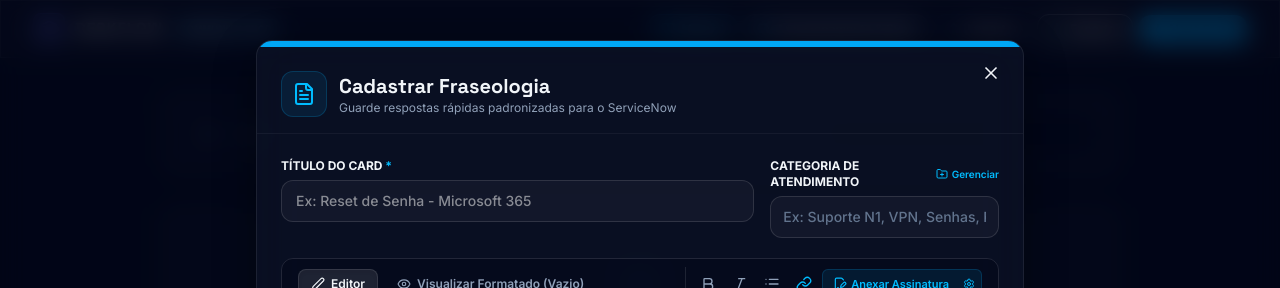
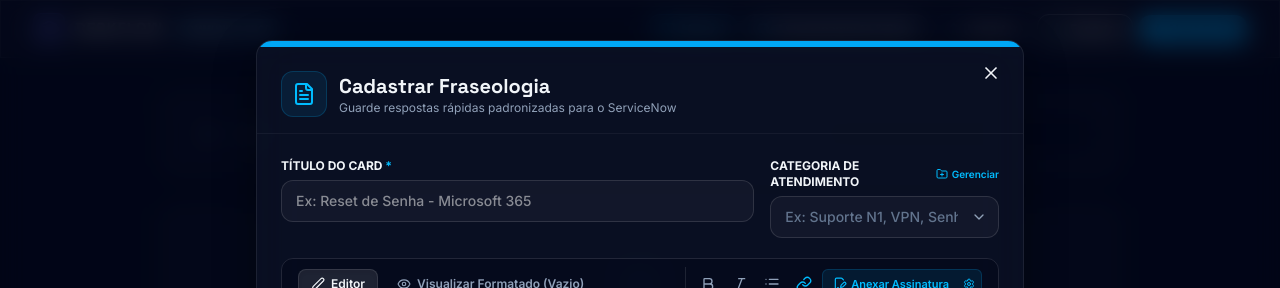
Before and after one commit to riionansr/deskflow, a React (Vite) app: page / in a window 1280 px wide. Both pictures are taken after a click on the button "Nova Frase". Shown: the top 288 px of the page. Built offline with nearby package versions, Linux system fonts and the light colour scheme.

Commit message:
feat(ui): add category selection dropdown to editor
Implemented a searchable category dropdown in PhraseEditorModal to improve category management. Added click-outside handling to ensure a smooth user experience.

```diff
--- a/src/App.tsx
+++ b/src/App.tsx
@@ -542,6 +542,7 @@ export default function App() {
         totalPhrasesCount={phrases.length}
         categories={categories}
         onOpenSettings={(tab) => {
+          if (tab) setSettingsTab(tab);
           setIsBYODSettingsOpen(true);
         }}
       />
--- a/src/components/PhraseEditorModal.tsx
+++ b/src/components/PhraseEditorModal.tsx
@@ -1,5 +1,5 @@
 import React, { useState, useEffect, useRef } from 'react';
-import { X, Save, Eye, Edit2, Bold, Italic, Link, List, FileSignature, Trash2, RotateCcw, Plus, AlertCircle, FileText, Settings, FolderPlus } from 'lucide-react';
+import { X, Save, Eye, Edit2, Bold, Italic, Link, List, FileSignature, Trash2, RotateCcw, Plus, AlertCircle, FileText, Settings, FolderPlus, ChevronDown, Check } from 'lucide-react';
 import { Phrase } from '../types';
 import { loadCustomSignature, loadCategories } from '../lib/storage';
 import MarkdownRenderer from './MarkdownRenderer';
@@ -39,9 +39,29 @@ export default function PhraseEditorModal({
   const [activeTab, setActiveTab] = useState<'edit' | 'preview'>('edit');
   const [error, setError] = useState('');
 
+  // Category Combobox Dropdown state
+  const [isCategoryDropdownOpen, setIsCategoryDropdownOpen] = useState(false);
+  const [categoryFilter, setCategoryFilter] = useState('');
+  const categoryDropdownRef = useRef<HTMLDivElement>(null);
+
   const textareaRef = useRef<HTMLTextAreaElement>(null);
 
   const availableCategories = categories.filter(cat => cat !== 'Todos');
+
+  // Handle click outside to close category dropdown
+  useEffect(() => {
+    function handleClickOutside(event: MouseEvent) {
+      if (categoryDropdownRef.current && !categoryDropdownRef.current.contains(event.target as Node)) {
+        setIsCategoryDropdownOpen(false);
+      }
+    }
+    if (isCategoryDropdownOpen) {
+      document.addEventListener('mousedown', handleClickOutside);
+    }
+    return () => {
+      document.removeEventListener('mousedown', handleClickOutside);
+    };
+  }, [isCategoryDropdownOpen]);
 
   useEffect(() => {
     if (phrase) {
@@ -62,6 +82,8 @@ export default function PhraseEditorModal({
     setError('');
     setActiveTab('edit');
     setShowConfirmDelete(false);
+    setIsCategoryDropdownOpen(false);
+    setCategoryFilter('');
   }, [phrase, isOpen, totalPhrasesCount, categories]);
 
   if (!isOpen) return null;
@@ -220,7 +242,7 @@ export default function PhraseEditorModal({
                 />
               </div>
 
-              <div>
+              <div className="relative" ref={categoryDropdownRef}>
                 <div className="flex justify-between items-center mb-1.5 font-sans">
                   <label className="block text-xs font-bold text-slate-350 uppercase tracking-wilder">
                     Categoria de Atendimento
@@ -237,19 +259,134 @@ export default function PhraseEditorModal({
                     </button>
                   )}
                 </div>
-                <input
-                  type="text"
-                  list="category-suggestions"
-                  value={category}
-                  onChange={(e) => setCategory(e.target.value)}
-                  placeholder={availableCategories.length > 0 ? "Selecione ou digite uma categoria..." : "Ex: Suporte N1, VPN, Senhas, Redes..."}
-                  className="w-full px-3 py-2.5 rounded-xl glass-input text-white text-sm font-sans focus:outline-hidden font-medium bg-slate-900 placeholder:text-slate-500"
-                />
-                <datalist id="category-suggestions">
-                  {availableCategories.map(cat => (
-                    <option key={cat} value={cat} />
-                  ))}
-                </datalist>
+
+                <div className="relative flex items-center">
+                  <input
+                    type="text"
+                    id="phrase-category-input"
+                    value={category}
+                    onChange={(e) => {
+                      const val = e.target.value;
+                      setCategory(val);
+                      setCategoryFilter(val);
+                      setIsCategoryDropdownOpen(true);
+                    }}
+                    onClick={() => {
+                      if (!isCategoryDropdownOpen) {
+                        setCategoryFilter('');
+                        setIsCategoryDropdownOpen(true);
+                      }
+                    }}
+                    onKeyDown={(e) => {
+                      if (e.key === 'Escape') {
+                        setIsCategoryDropdownOpen(false);
+                      }
+                    }}
+                    placeholder={availableCategories.length > 0 ? "Selecione ou digite uma categoria..." : "Ex: Suporte N1, VPN, Senhas, Redes..."}
+                    className="w-full pl-3.5 pr-10 py-2.5 rounded-xl glass-input text-white text-sm font-sans focus:outline-hidden font-medium bg-slate-900 placeholder:text-slate-500 border border-white/10 focus:border-sky-500/50"
+                  />
+                  <button
+                    type="button"
+                    id="phrase-category-dropdown-btn"
+                    onClick={(e) => {
+                      e.stopPropagation();
+                      setIsCategoryDropdownOpen(prev => {
+                        const next = !prev;
+                        if (next) {
+                          setCategoryFilter('');
+                        }
+                        return next;
+                      });
+                    }}
+                    className="absolute right-1 top-1/2 -translate-y-1/2 p-2 rounded-lg text-slate-400 hover:text-white hover:bg-white/10 transition cursor-pointer flex items-center justify-center"
+                    title="Ver todas as categorias"
+                    aria-label="Ver todas as categorias"
+                  >
+                    <ChevronDown className={`w-4 h-4 transition-transform duration-200 ${isCategoryDropdownOpen ? 'rotate-180 text-sky-400' : ''}`} />
+                  </button>
+                </div>
+
+                {/* Dropdown Menu showing all categories */}
+                {isCategoryDropdownOpen && (
+                  <div className="absolute left-0 right-0 top-full mt-1.5 z-50 bg-slate-900/98 backdrop-blur-xl border border-white/15 rounded-xl shadow-2xl overflow-hidden animate-in fade-in slide-in-from-top-2 duration-150">
+                    <div className="p-2 border-b border-white/5 flex items-center justify-between text-[11px] font-semibold text-slate-400 px-3 bg-slate-950/60">
+                      <span>Todas as Categorias ({availableCategories.length})</span>
+                      {categoryFilter.trim() && (
+                        <button
+                          type="button"
+                          onClick={() => setCategoryFilter('')}
+                          className="text-[10px] text-sky-400 hover:underline cursor-pointer"
+                        >
+                          Limpar filtro
+                        </button>
+                      )}
+                    </div>
+
+                    <div className="max-h-56 overflow-y-auto p-1 space-y-0.5 custom-scrollbar">
+                      {availableCategories.length === 0 ? (
+                        <div className="py-3 px-3 text-center text-xs text-slate-400 space-y-1">
+                          <p>Nenhuma categoria pré-cadastrada.</p>
+                          <p className="text-[11px] text-slate-500">Digite o nome acima para criar uma nova categoria para este card.</p>
+                        </div>
+                      ) : (
+                        (() => {
+                          const filter = categoryFilter.trim().toLowerCase();
+                          const matches = filter
+                            ? availableCategories.filter(c => c.toLowerCase().includes(filter))
+                            : availableCategories;
+
+                          if (matches.length === 0) {
+                            return (
+                              <div className="py-3 px-3 text-center text-xs text-slate-400 space-y-2">
+                                <p>Nenhuma categoria encontrada com "{categoryFilter}".</p>
+                                <button
+                                  type="button"
+                                  onClick={() => setCategoryFilter('')}
+                                  className="text-[11px] text-sky-400 hover:underline font-semibold cursor-pointer"
+                                >
+                                  Ver todas as {availableCategories.length} categorias
+                                </button>
+                              </div>
+                            );
+                          }
+
+                          return matches.map((cat) => {
+                            const isSelected = category.trim().toLowerCase() === cat.trim().toLowerCase();
+                            return (
+                              <button
+                                key={cat}
+                                type="button"
+                                onClick={() => {
+                                  setCategory(cat);
+                                  setCategoryFilter('');
+                                  setIsCategoryDropdownOpen(false);
+                                }}
+                                className={`w-full text-left px-3 py-2 rounded-lg text-xs flex items-center justify-between transition cursor-pointer ${
+                                  isSelected
+                                    ? 'bg-sky-500/20 text-sky-300 font-semibold border border-sky-500/30'
+                                    : 'text-slate-300 hover:bg-white/10 hover:text-white'
+                                }`}
+                              >
+                                <span className="truncate">{cat}</span>
+                                {isSelected && <Check className="w-3.5 h-3.5 text-sky-400 shrink-0 ml-2" />}
+                              </button>
+                            );
+                          });
+                        })()
+                      )}
+                    </div>
+
+                    {/* Quick indicator when user has typed a custom category name */}
+                    {category.trim() && !availableCategories.some(c => c.trim().toLowerCase() === category.trim().toLowerCase()) && (
+                      <div className="p-2 border-t border-white/10 bg-slate-950/60 flex items-center justify-between text-[11px]">
+                        <span className="text-amber-300 truncate">
+                          Categoria personalizada: <strong>"{category.trim()}"</strong>
+                        </span>
+                        <span className="text-[10px] text-slate-500 shrink-0 ml-2">Salva no card</span>
+                      </div>
+                    )}
+                  </div>
+                )}
               </div>
             </div>
 
```
